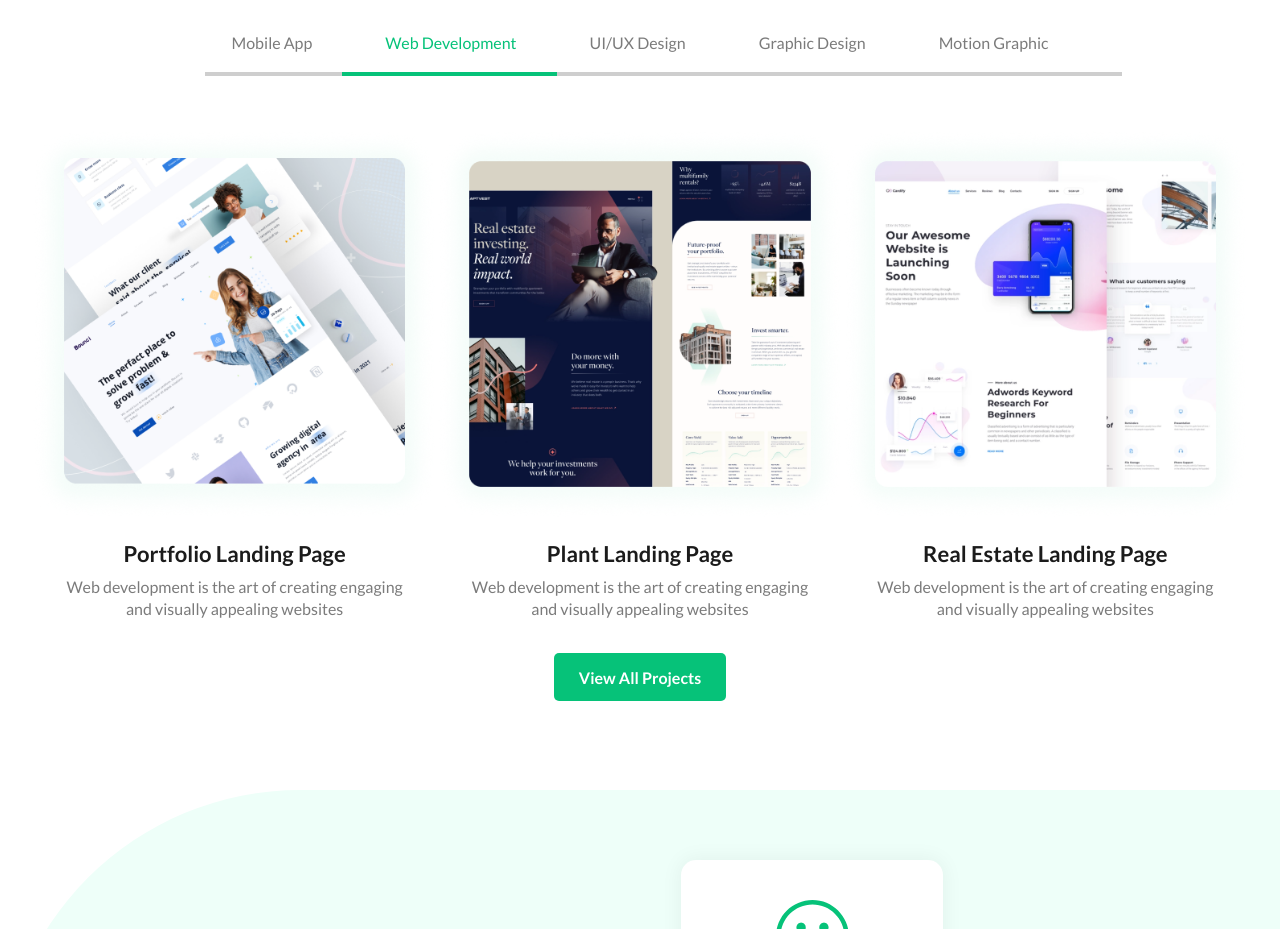
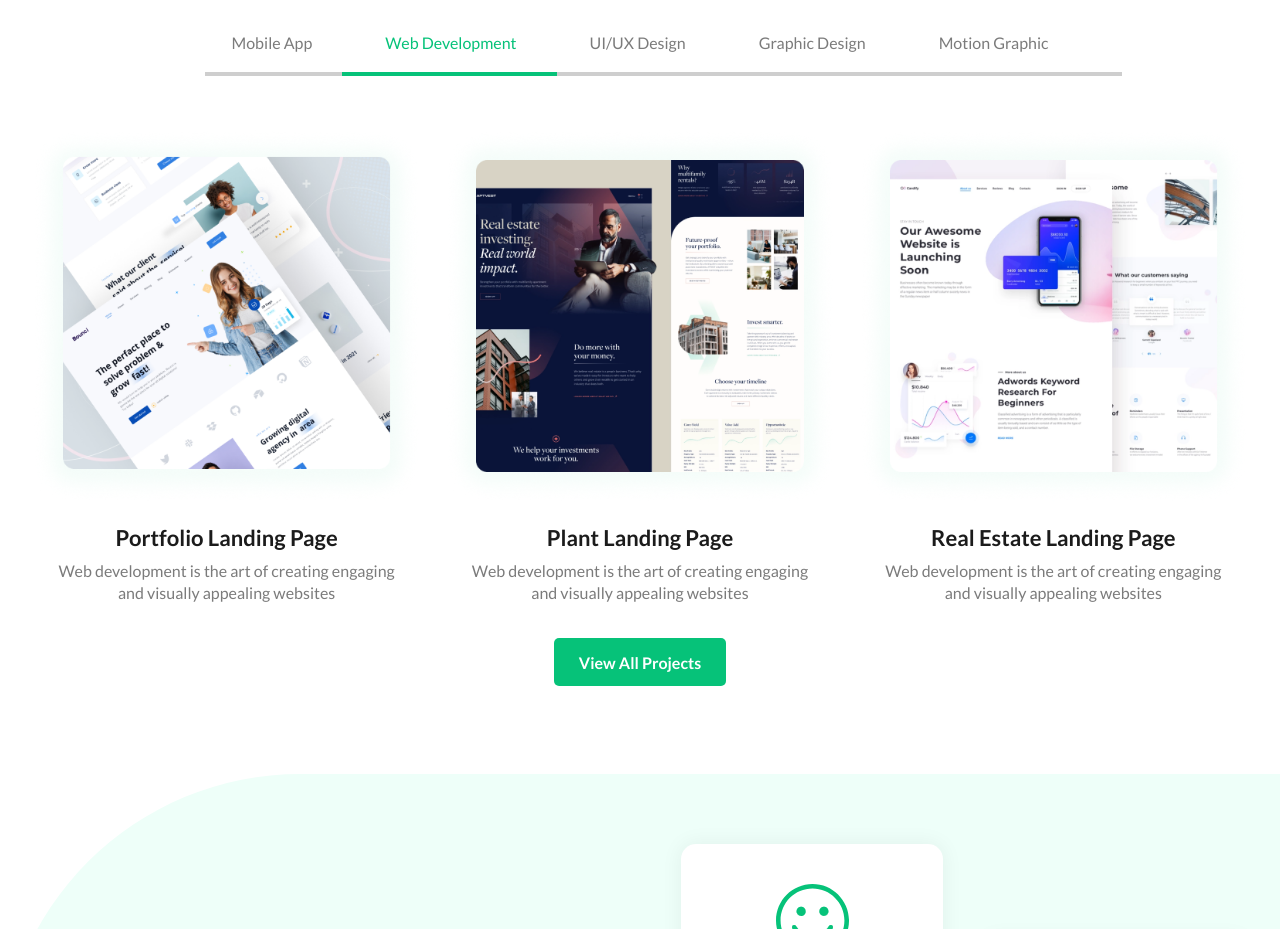
Before and after one commit to saiful-global/CoreWave, a React (Vite) app: page / in a window 1280 px wide. Shown: the part 2340-3269 px from the top of the page. Built offline with nearby package versions, Linux system fonts and the light colour scheme.

Commit message:
Center project cards by making them share the full row equally

```diff
--- a/src/Component/Project.jsx
+++ b/src/Component/Project.jsx
@@ -115,13 +115,20 @@ const Project = () => {
               Project cards:
               - Mobile (below 640px): 1 column.
               - Tablet (640px - 1023px): 2 columns.
-              - Desktop (1024px+): lg:flex with no gap, exactly your original layout.
+              - Desktop (1024px+): lg:flex with lg:gap-6 (24px) between the cards. Your first images
+                (Web Development) have a white border baked INTO the picture, which used to create the
+                space between them. New images without that border would touch each other, so the space
+                now comes from the layout (the gap) and works for every image. To get more or less space,
+                change gap-6 (for example gap-4 = 16px, gap-8 = 32px).
               The "min-w-0" on each card lets it shrink on small laptops; without it the images keep
               their natural width and push the page sideways.
+              "lg:flex-1" makes the 3 cards share the full row equally (each takes 1/3 of the space left
+              after the gaps). Without it, every card was only as wide as its own content, so the whole
+              group stayed on the left side of the row instead of spreading across the center.
               key={active}: when the category changes, React sees a different key and replaces the whole
               card list instead of reusing the old one, so images never "flash" the previous project.
             */}
-            <div key={active} className='grid grid-cols-1 sm:grid-cols-2 gap-8 lg:flex lg:gap-0'>
+            <div key={active} className='grid grid-cols-1 sm:grid-cols-2 gap-8 lg:flex lg:gap-6'>
                 {currentProjects.map((project, index) => (
                     // Third card, tablet only: with 2 columns it would sit alone on the second row at the left.
                     // sm:col-span-2 lets it use the whole row, then sm:w-[calc(50%-1rem)] gives it exactly the
@@ -129,7 +136,7 @@ const Project = () => {
                     // From lg these are reset, because the desktop layout is flex.
                     <div
                         key={project.title}
-                        className={`lg:min-w-0 ${index === 2 ? 'sm:col-span-2 sm:w-[calc(50%-1rem)] sm:mx-auto lg:w-auto lg:mx-0' : ''}`}
+                        className={`lg:min-w-0 lg:flex-1 ${index === 2 ? 'sm:col-span-2 sm:w-[calc(50%-1rem)] sm:mx-auto lg:w-auto lg:mx-0' : ''}`}
                     >
                         {project.image ? (
                             // Real image: w-full h-auto fills the card and keeps its ratio.
```
